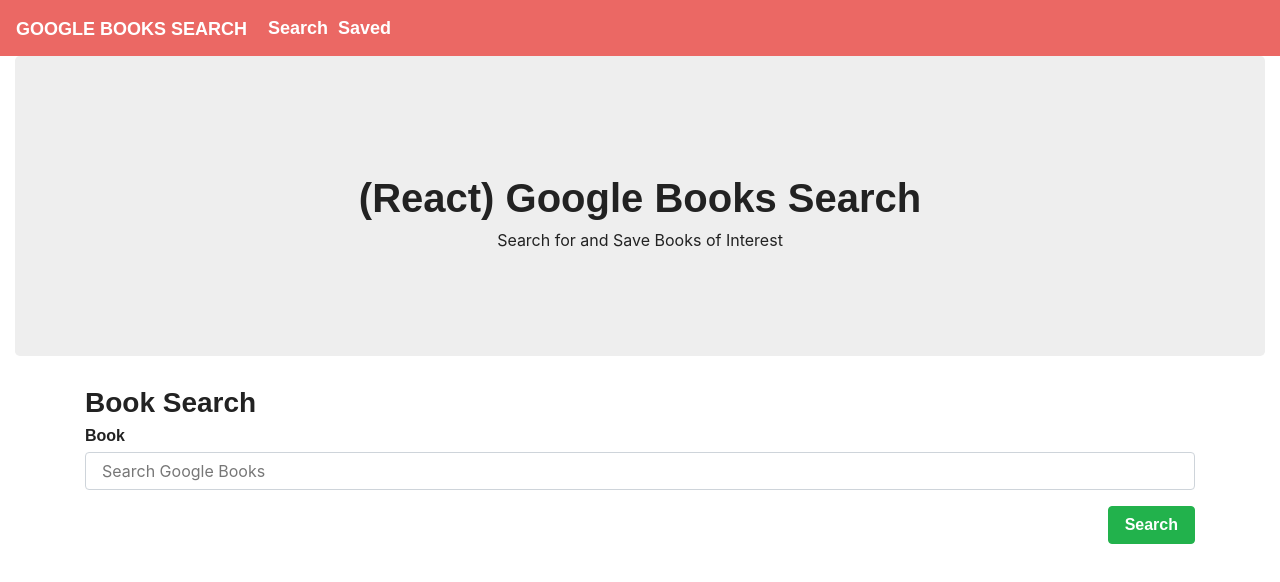
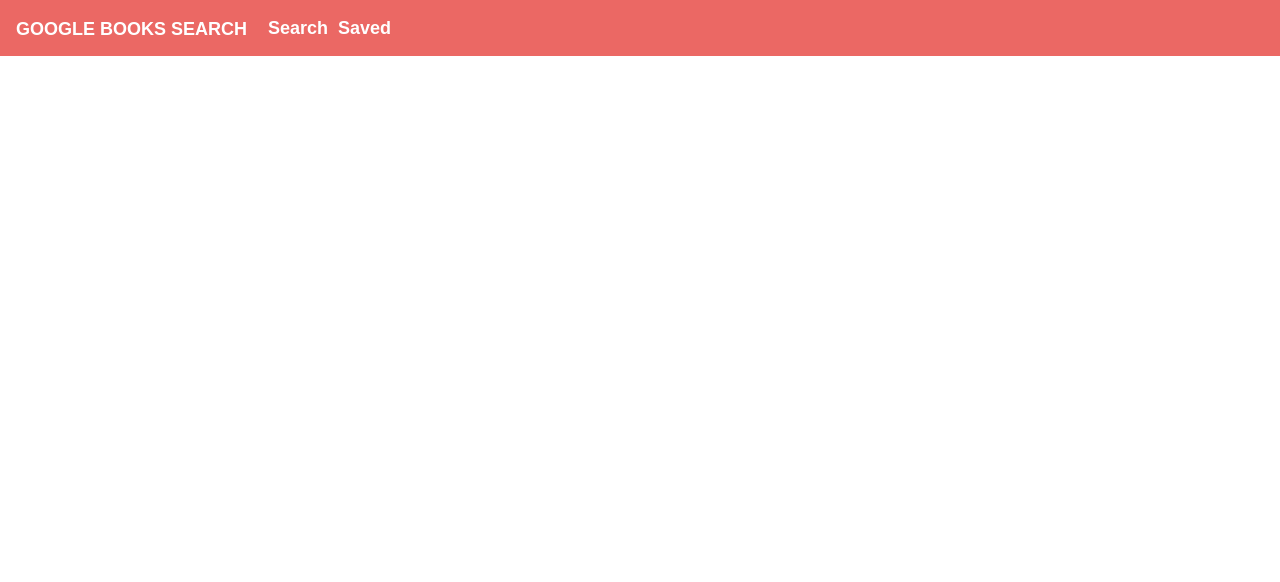
Before and after one commit to kevkevwuhoo/google-books-search, a React (Create React App) app in the folder client/: page /books in a window 1280 px wide. Shown: the top 582 px of the page. Built offline with nearby package versions, Linux system fonts and the light colour scheme; a web font is replaced by a local one.

Commit message:
Changed route components to render pages

```diff
--- a/client/src/App.js
+++ b/client/src/App.js
@@ -1,25 +1,19 @@
 import React from "react";
+import { BrowserRouter as Router, Route, Switch } from "react-router-dom";
+import Nav from "./components/Nav";
 import Search from "./pages/Search";
-import NoMatch from "./pages/NoMatch";
-import Nav from "./components/Nav";
-import { BrowserRouter, Route, Switch } from "react-router-dom";
+import Saved from "./pages/Saved";
 
-// The app will not render correctly until you setup a Route component.
-// Refer to the Basic Example documentation if you need to.
-// (https://reacttraining.com/react-router/web/example/basic)
 function App() {
   return (
-    <BrowserRouter>
-      <div>
-        <Nav />
-        <Switch>
-          <Route exact path="/" component={Search} />
-          <Route exact path="/books" component={Search} />
-          {/* <Route path="/books/:id" component={} /> */}
-          <Route path="*" component={NoMatch} />
-        </Switch>
-      </div>
-    </BrowserRouter>
+    <Router>
+      <Nav />
+      <Switch>
+        <Route exact path="/" component={Search} />
+        <Route exact path="/search" component={Search} />
+        <Route exact path="/saved" component={Saved} />
+      </Switch>
+    </Router>
   );
 }
 
```
